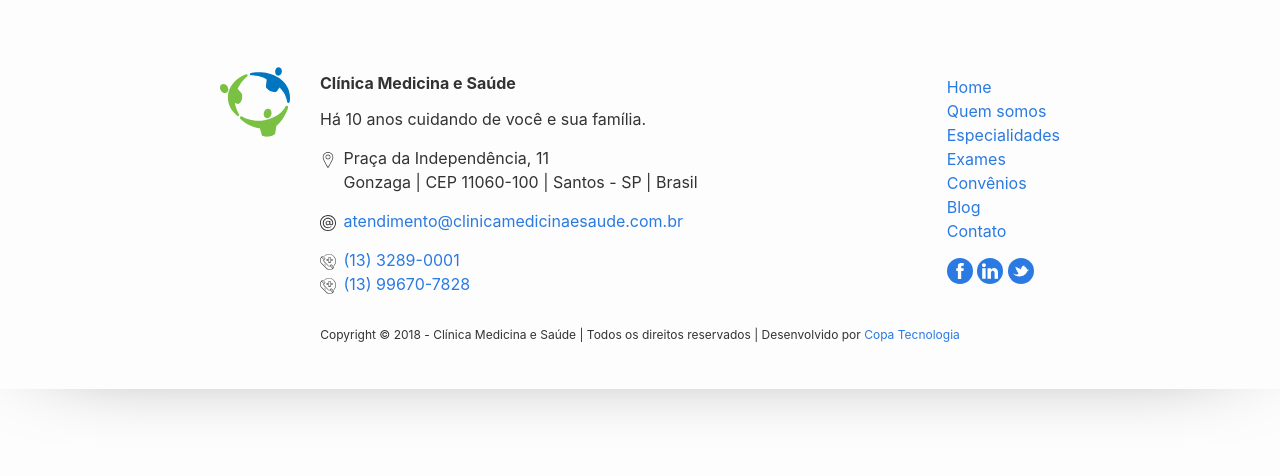
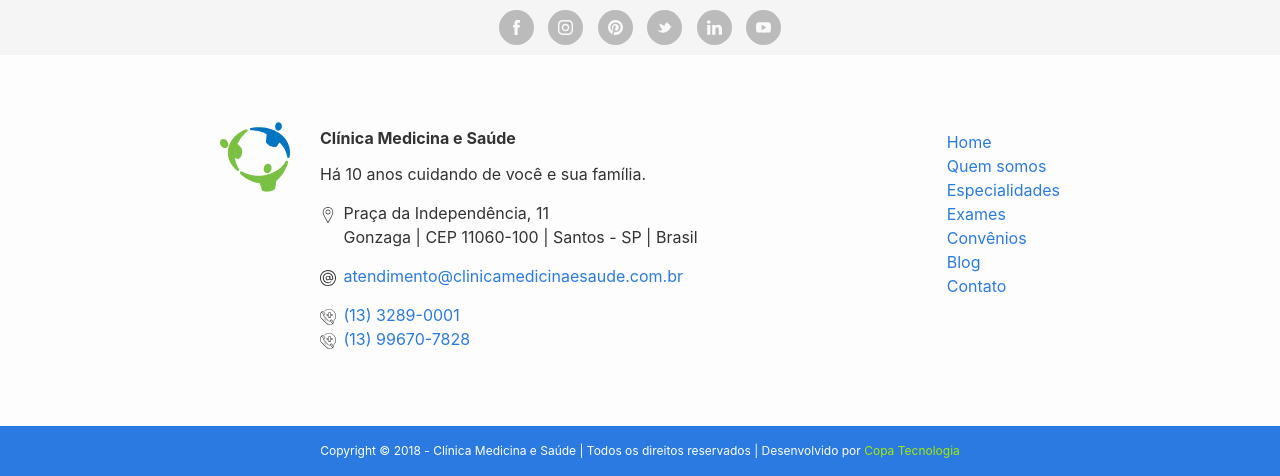
Before and after one commit to CopaTecnologia/medicinaesaude, a Jekyll site: the page built from index.html, in a window 1280 px wide. Shown: the part 1872-2348 px from the top of the page. Built offline with Jekyll 4.4.1, drawn with Linux system fonts in a browser that asks for light colours.

Commit message:
Ícones e tarjas no rodapé

```diff
--- a/_config.yml
+++ b/_config.yml
@@ -75,12 +75,21 @@ social:
 - label: Facebook
   link: http://facebook.com/medicinaesaude
   icone: facebook
+- label: Instagram
+  link: http://instagram.com/medicinaesaude
+  icone: instagram
+- label: Pinterest
+  link: http://pinterest.com/medicinaesaude
+  icone: pinterest
+- label: Twitter
+  link: http://twitter.com/medicinaesaude
+  icone: twitter
 - label: Linkedin
   link: http://linkedin.com/medicinaesaude
   icone: linkedin
-- label: Twitter
-  link: http://twitter.com/medicinaesaude
-  icone: twitter
+- label: Youtube
+  link: http://youtube.com/medicinaesaude
+  icone: youtube
 disqus-name: medicina-e-saude
 blog:
   icon_image: "/uploads/rss.svg"
--- a/_includes/footer.html
+++ b/_includes/footer.html
@@ -1,3 +1,27 @@
+{% assign avail_icons = "
+  facebook
+  linkedin
+  twitter
+  google
+  instagram
+  youtube
+  pinterest
+" | split: ' ' %}
+
+<p class="footer-social" data-text="center">
+
+  {% for rede in site.social %}
+    {% if avail_icons contains rede.icone %}
+
+    <a href="{{ rede.link }}" title="{{ rede.label }}" data-btn="circ" class="icon">
+      {% include svg/{{ rede.icone }}.svg %}
+    </a>
+
+    {% endif %}
+  {% endfor %}
+
+</p>
+
 <footer class="site-footer">
 
   <div class="wrapper">
@@ -72,20 +96,15 @@
           </li>
         </ul>
 
-        <p class="social">
-          {% for rede in site.social %}
-            <a href="{{ rede.link }}" title="{{ rede.label }}" data-btn="circ" class="icon">
-              {% include svg/{{ rede.icone }}.svg %}
-            </a>
-          {% endfor %}
-        </p>
-
       </div>
 
     </div>
 
   </div>
 
+</footer>
+
+<div class="hero footer-copy">
   <p data-text="center sm">
     <span data-text="nowrap">Copyright © 2018</span> -
     <span data-text="nowrap">Clínica Medicina e Saúde</span>
@@ -94,5 +113,4 @@
       <a href="https://copatecnologia.com.br" target="_blank">Copa Tecnologia</a>
     </span>
   </p>
-
-</footer>
+</div>
--- a/_sass/layout/_site-footer.sass
+++ b/_sass/layout/_site-footer.sass
@@ -1,7 +1,7 @@
 
 .site-footer
-    padding: $spacing-unit * 2 0 $spacing-unit
-    box-shadow: 0 -10px 100px -50px #000
+    position: relative
+    padding: $spacing-unit * 2 0
 
     .site-logo
         svg
@@ -13,3 +13,28 @@
     font-size: $base-font-size
     font-weight: bold
     margin-bottom: $spacing-unit / 2
+
+.footer-copy
+    padding: 1px $spacing-unit / 2
+
+.footer-social
+    margin: 0
+    padding: $spacing-unit / 3
+    background-color: #f5f5f5
+
+    a
+        display: inline-block
+        vertical-align: middle
+        background-color: $grey-color
+
+        &:not(:hover)
+            opacity: 0.5
+
+        +media-greater($on-palm)
+            margin-left: 5px
+            margin-right: 5px
+
+            svg
+                margin: 5px
+                width: 15px
+                height: 15px
```
Also changed, not shown: _includes/svg/instagram.svg (added), _includes/svg/pinterest.svg (added), _includes/svg/youtube.svg (added).
